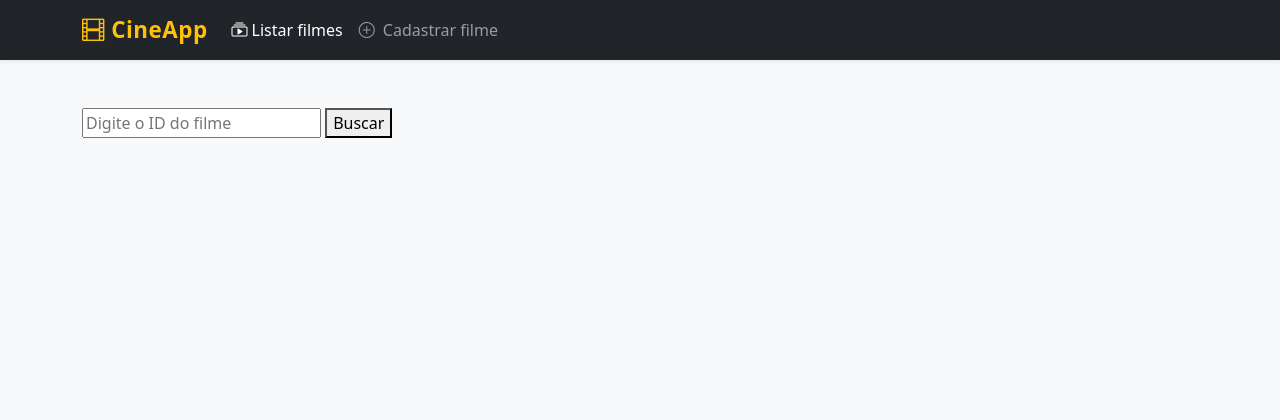
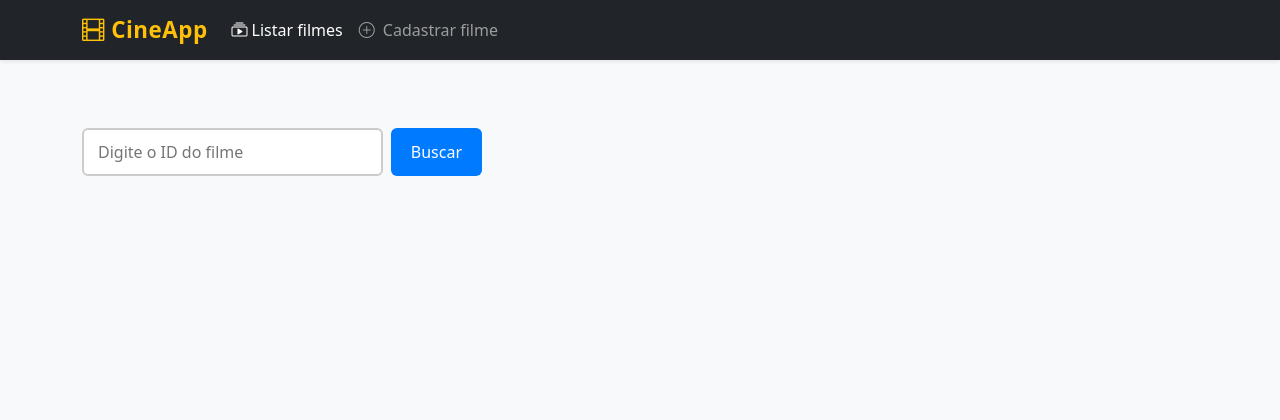
Before and after one commit to eduardodevifpi/tarefaFilme, a Flask app: page / in a window 1280 px wide. Shown: the top 420 px of the page. Run offline with Flask 3, Linux system fonts and the light colour scheme.

Commit message:
Add files via upload

```diff
--- a/static/css/style.css
+++ b/static/css/style.css
@@ -38,3 +38,44 @@ main {
     background-color: #0f172a;
     color: #94a3b8;
 }
+
+/* Estilização do formulário (container da busca) */
+form {
+    display: flex;
+    gap: 8px; /* Espaço entre o campo e o botão */
+    max-width: 400px;
+    margin: 20px 0;
+}
+
+/* Campo de texto/número */
+form input[type="number"] {
+    flex: 1; /* Ocupa todo o espaço disponível */
+    padding: 10px 14px;
+    font-size: 16px;
+    border: 2px solid #ccc;
+    border-radius: 6px;
+    outline: none;
+    transition: border-color 0.3s;
+}
+
+/* Efeito ao clicar/focar no campo de texto */
+form input[type="number"]:focus {
+    border-color: #007bff; /* Fica azul ao clicar */
+}
+
+/* Botão de envio */
+form button[type="submit"] {
+    padding: 10px 20px;
+    font-size: 16px;
+    background-color: #007bff;
+    color: white;
+    border: none;
+    border-radius: 6px;
+    cursor: pointer;
+    transition: background-color 0.3s;
+}
+
+/* Efeito ao passar o mouse por cima do botão */
+form button[type="submit"]:hover {
+    background-color: #0056b3; /* Azul mais escuro */
+}
```
Also changed, not shown: static/css/detalhes.css (added, +60 -0 lines).
